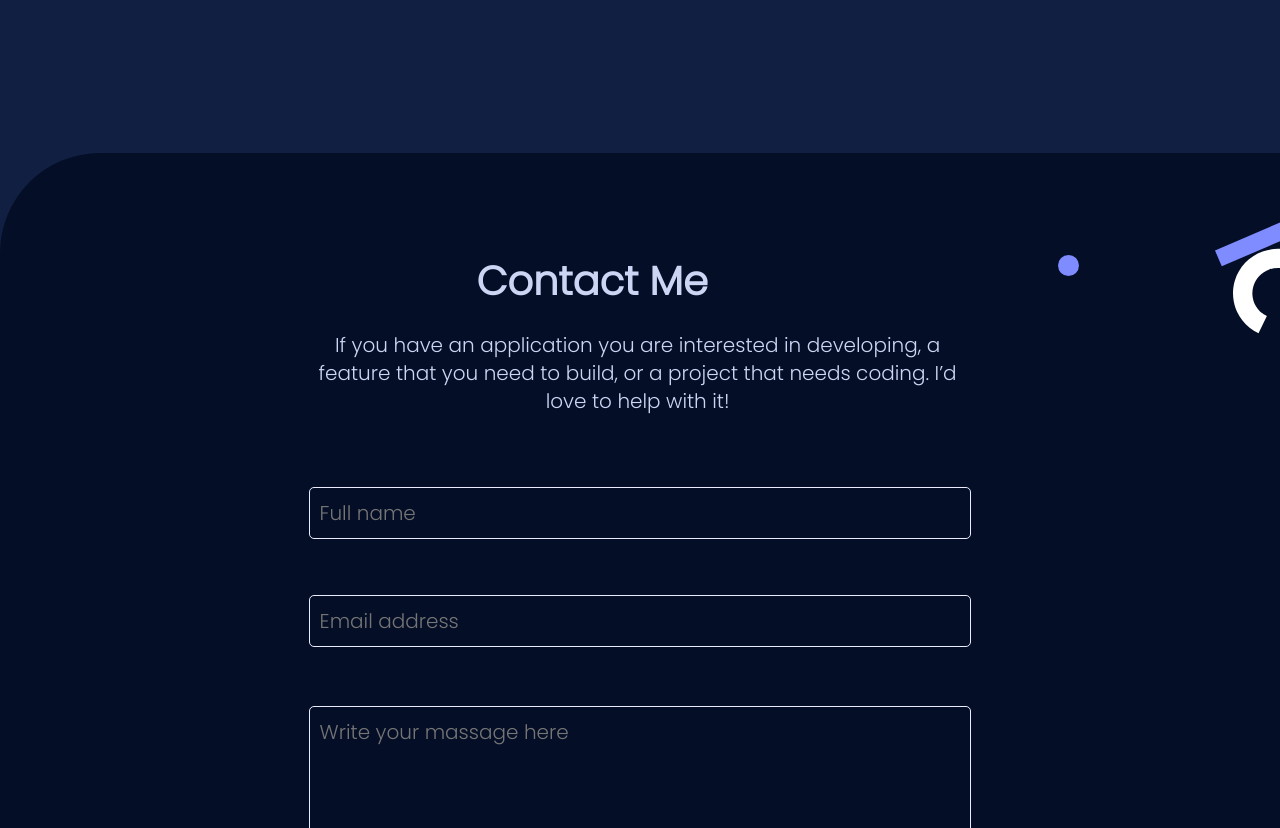
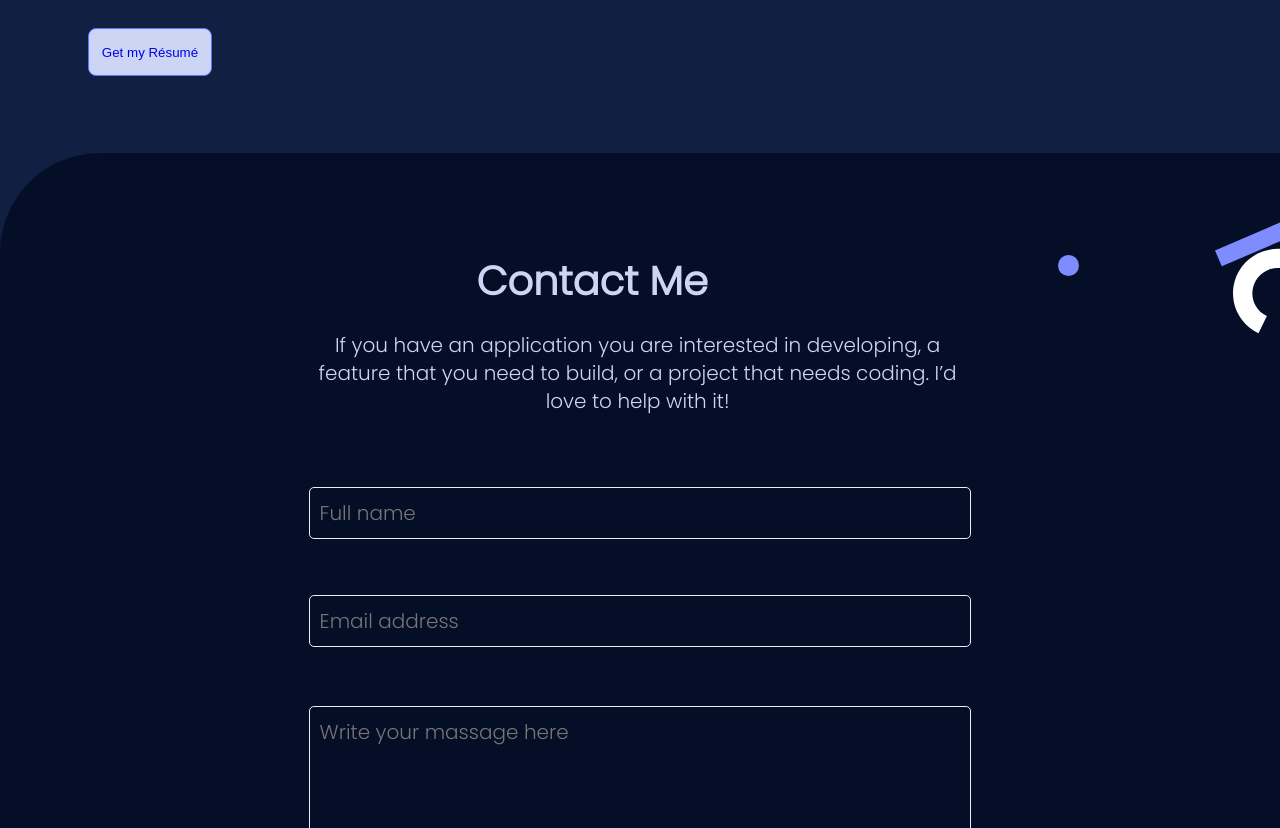
Before and after one commit to dialite/Personal-Portfolio, a website: page index.html in a window 1280 px wide. Shown: the part 4006-4834 px from the top of the page. Drawn offline with Linux system fonts and the light colour scheme.

Commit message:
Add resume view button

```diff
--- a/index.html
+++ b/index.html
@@ -193,13 +193,13 @@
                   /></a>
                 </li>
               </ul>
-              <!-- <button
+              <button
                 type="submit"
                 class="btn"
                 onclick="window.open('https://drive.google.com/file/d/1ARcTkfECuPN9YwUqaE80dvshX6dGaBfU/view?usp=drive_link', '_blank')"
               >
                 <a>Get my Résumé</a>
-              </button> -->
+              </button>
             </div>
 
             <!-- Subtitles showing languages and framework -->
```
